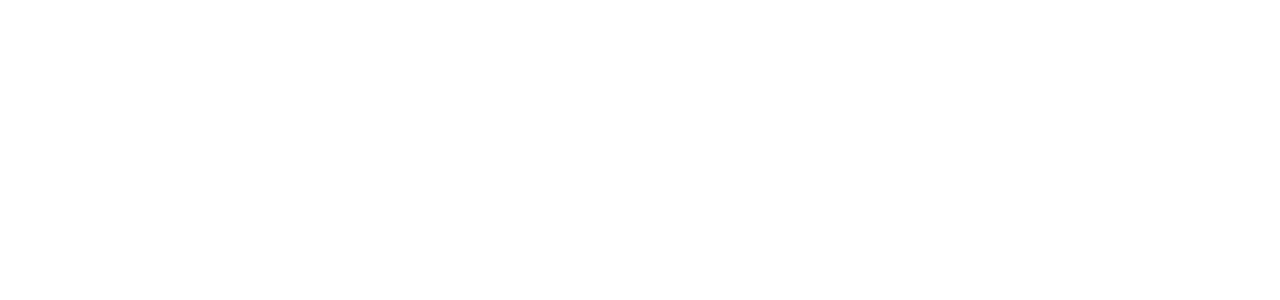
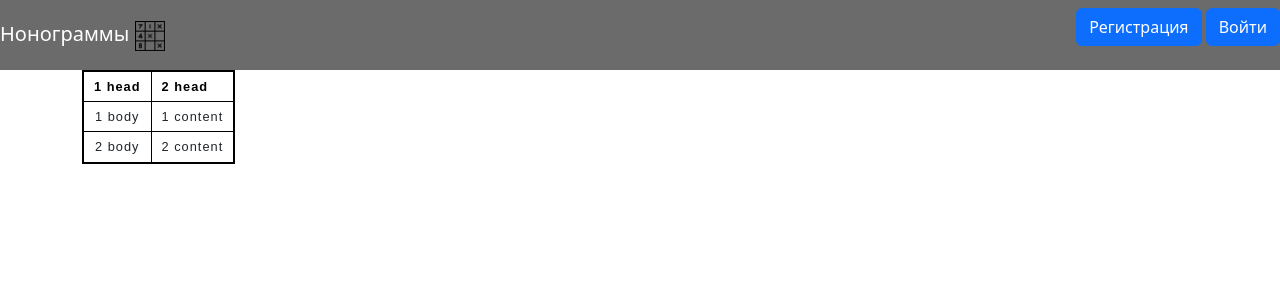
Before and after one commit to Serafaz/WebProject, a Flask app: page /play/level1 in a window 1280 px wide. Before the commit the part shown is empty. Shown: the top 300 px of the page. Run offline with Flask 3, Linux system fonts and the light colour scheme; parts of the project's set-up code (start-up, migrations or seed data) failed here and were passed over.

Commit message:
make first level

```diff
--- a/main.py
+++ b/main.py
@@ -81,7 +81,7 @@
 
 @app.route('/play/level1', methods=['GET', 'POST'])
 def play_level1():
-    return render_template('level1_template.html', title='Играем...')
+    return render_template('level1_template.html', title='Первый уровень')
 
 
 def main():
@@ -90,7 +90,7 @@
 
 if __name__ == "__main__":
     images_of_players = list()
-    for currentdir, dirs, files in os.walk():
+    for currentdir, dirs, files in os.walk('./static/img'):
         print(currentdir, dirs, files)
         for el in files:
             images_of_players.append(el)
--- /dev/null
+++ b/static/css/table.css
@@ -0,0 +1,32 @@
+thead,
+tfoot {
+    background-color: #ffffff;
+    color: #000;
+}
+
+tbody {
+    background-color: #ffffff;
+}
+
+caption {
+    padding: 10px;
+    caption-side: bottom;
+}
+
+table {
+    border-collapse: collapse;
+    border: 2px solid rgb(0, 0, 0);
+    letter-spacing: 1px;
+    font-family: sans-serif;
+    font-size: 0.8rem;
+}
+
+td,
+th {
+    border: 1px solid rgb(0, 0, 0);
+    padding: 5px 10px;
+}
+
+td {
+    text-align: center;
+}
--- a/templates/level1_template.html
+++ b/templates/level1_template.html
@@ -1,10 +1,25 @@
-<!DOCTYPE html>
-<html lang="en">
-<head>
-    <meta charset="UTF-8">
-    <title>Title</title>
-</head>
+{% extends "base.html" %}
+
+{% block content %}
+<link rel="stylesheet" type="text/css" href="/static/css/table.css" />
 <body>
-
+    <table>
+      <thead>
+        <tr>
+            <th>1 head</th>
+            <th scope="col">2 head</th>
+        </tr>
+      </thead>
+      <tbody>
+        <tr>
+            <td scope="row">1 body</td>
+            <td>1 content</td>
+        </tr>
+        <tr>
+            <td scope="row">2 body</td>
+            <td>2 content</td>
+        </tr>
+      </tbody>
+    </table>
 </body>
-</html>
+{% endblock %}
```
